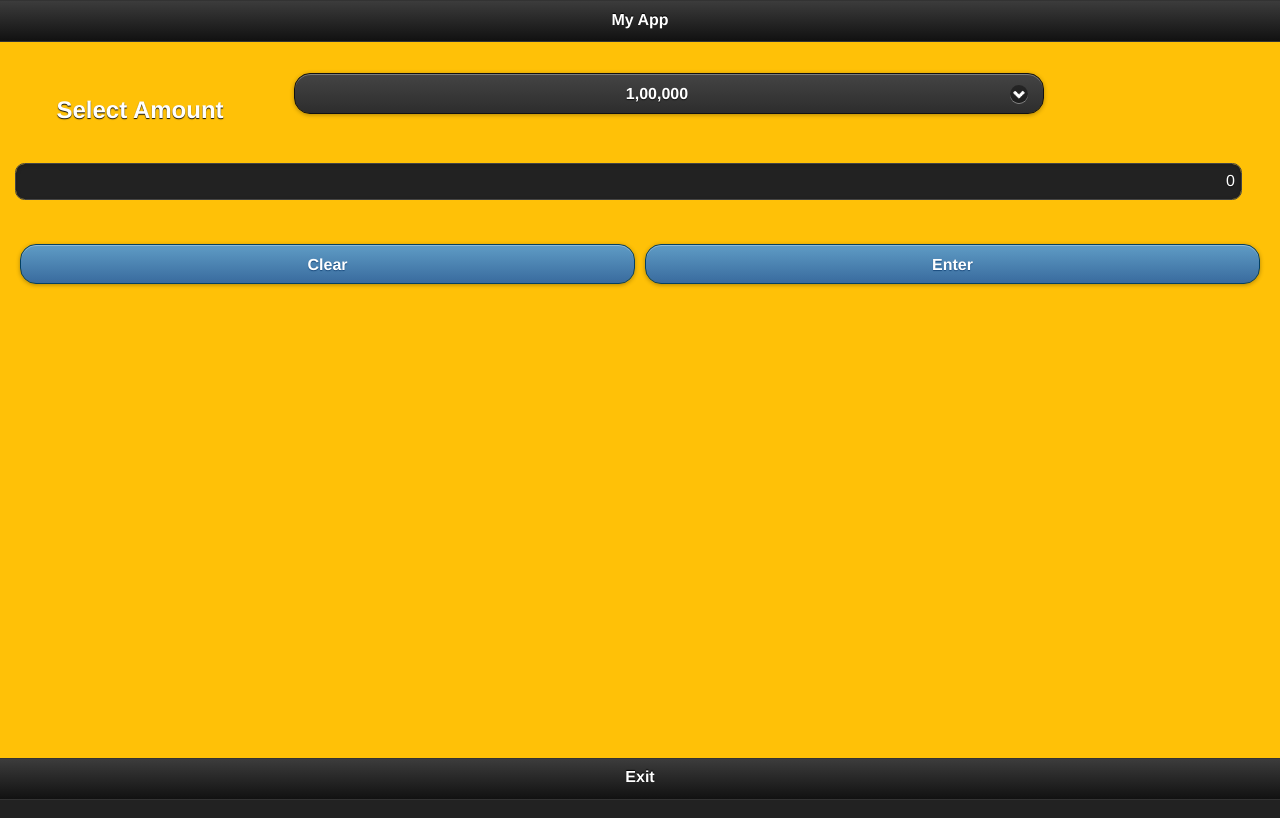
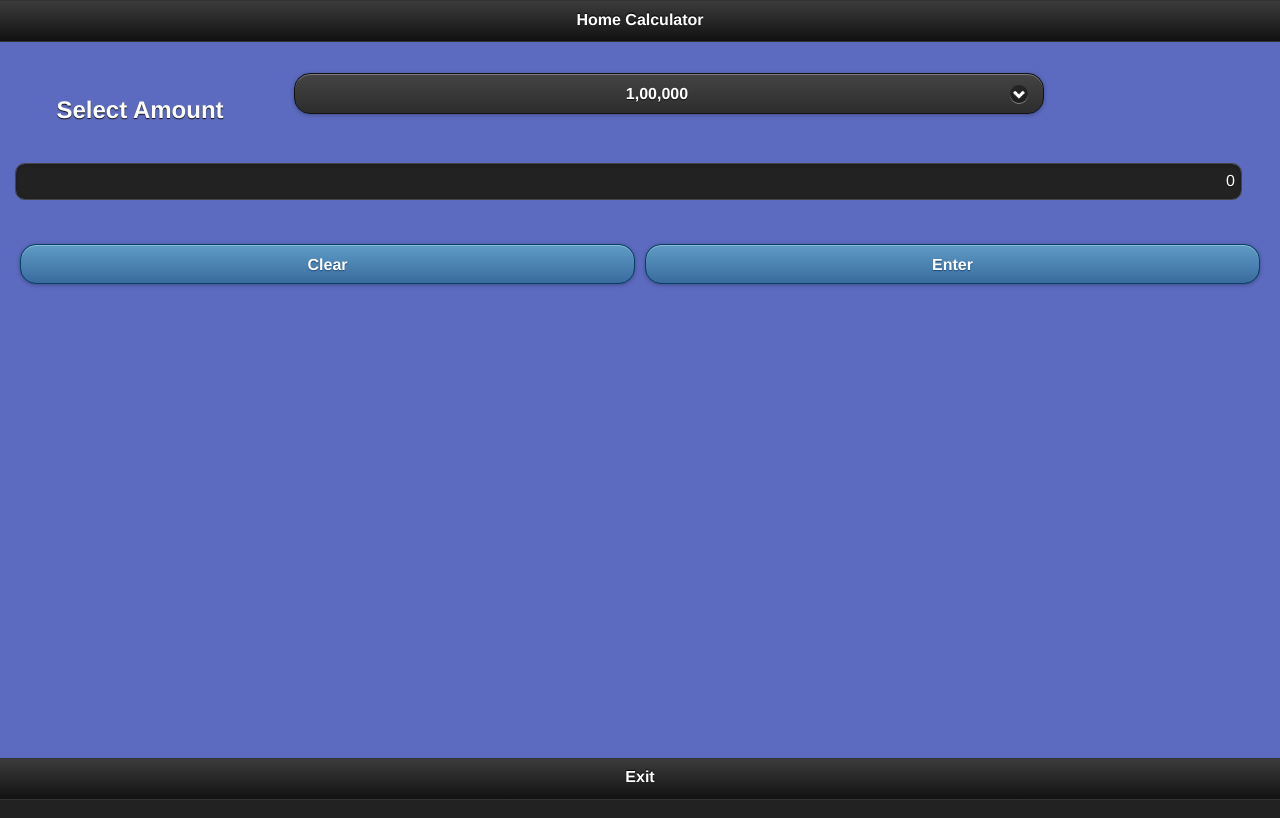
Before and after one commit to bvsbharat/chitfund-app, a plain HTML site: page index.html in a window 1280 px wide. Drawn offline with Linux system fonts and the light colour scheme.

Commit message:
eww
werw

```diff
--- a/index.html
+++ b/index.html
@@ -13,7 +13,7 @@
 <body onload="onLoad()">
 	<div id="calculator" data-role="page" data-theme="a" data-rockncoder-jspage="calculator">
 		<header data-role="header">
-			<h1>My App</h1>
+			<h1>Home Calculator</h1>
 		</header>
 		<section data-role="content" >
 				  <fieldset class="ui-field-contain">
--- a/style.css
+++ b/style.css
@@ -12,7 +12,7 @@
 }
 
 #calculator{
-	background: #FFC107;
+	background: #5C6BC0;
 
 }
 [data-role=page]{height: 100% !important; position:relative !important;}
```
